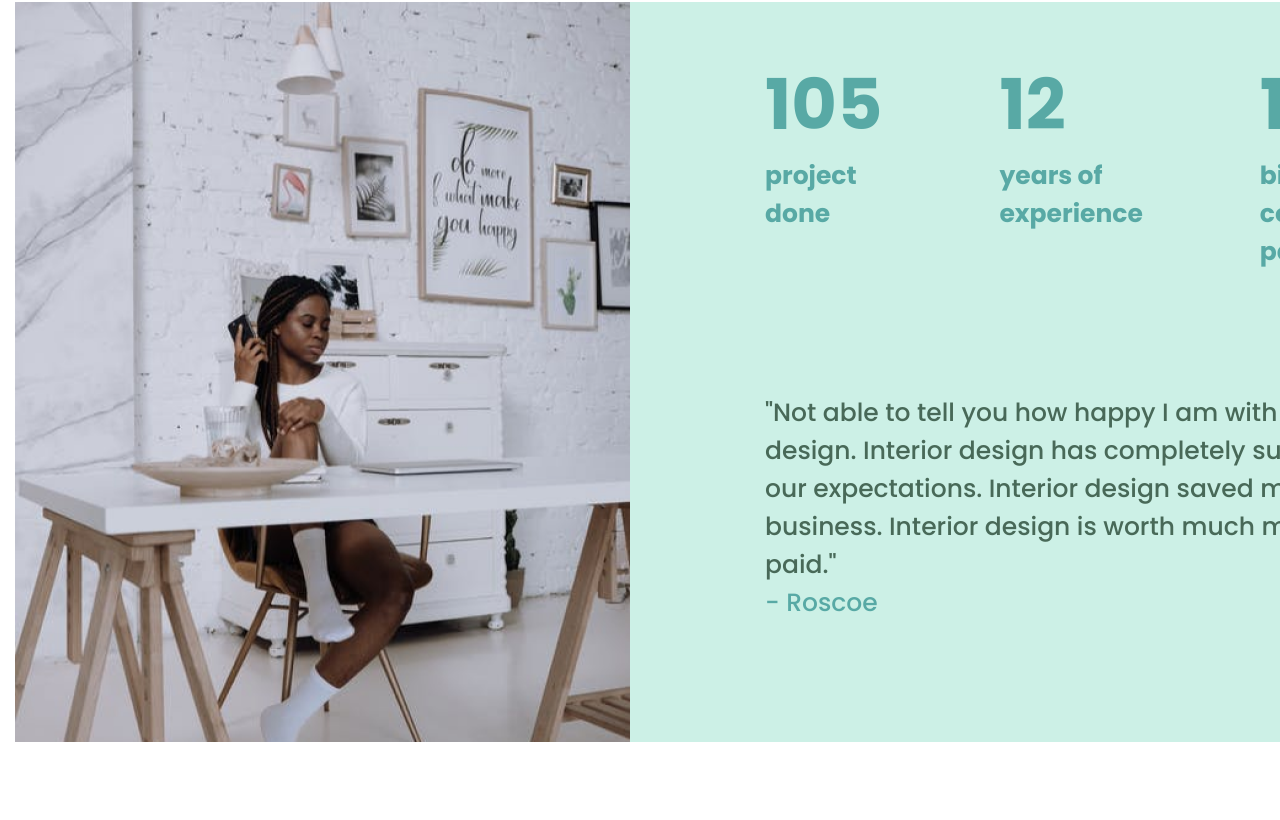
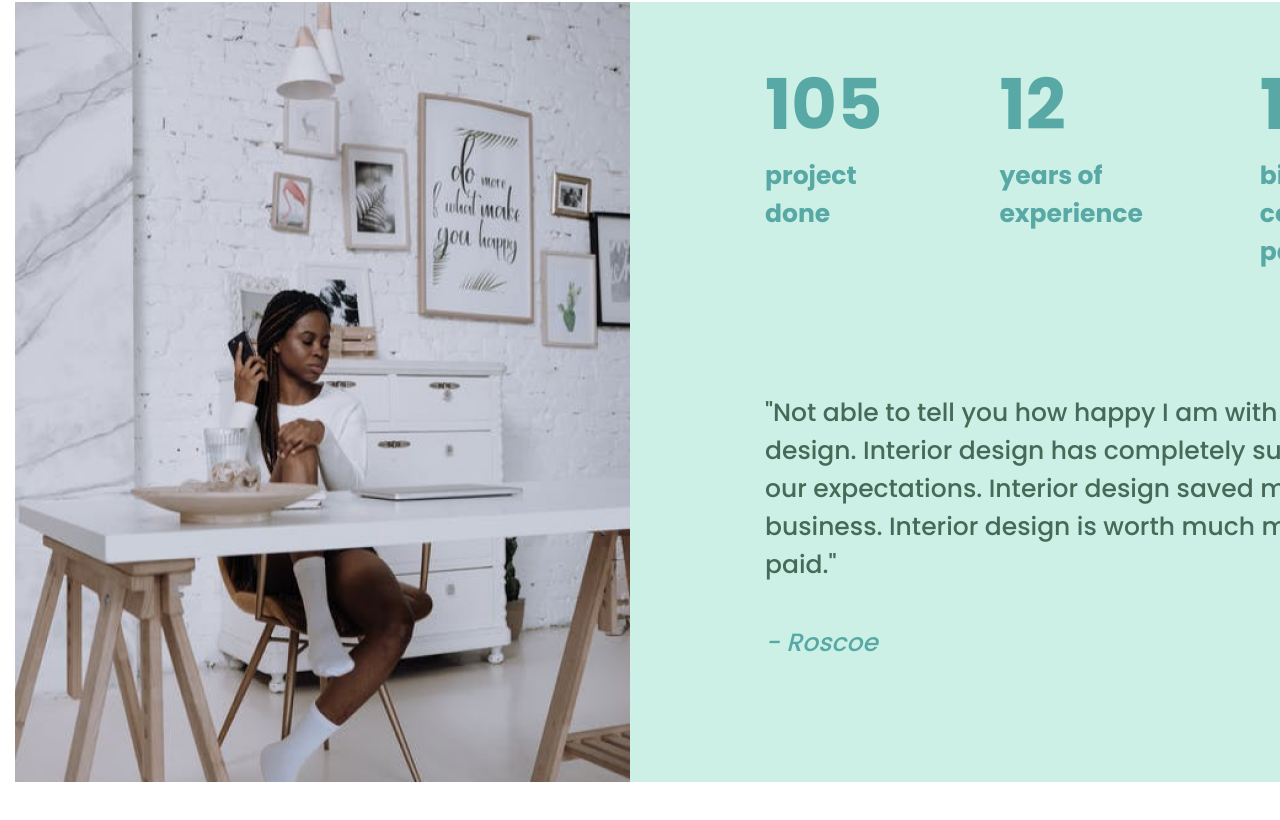
Before and after one commit to Sergey5471/LocusDesign_landing, a website: page src/pug/index.pug in a window 1280 px wide. Shown: the part 4834-5654 px from the top of the page. Drawn offline with nearby package versions, Linux system fonts and the light colour scheme; files that its build step writes are made by us from their sources; files whose address does not match are found by name.

Commit message:
add section

```diff
--- a/src/assets/scss/components/testimonials.scss
+++ b/src/assets/scss/components/testimonials.scss
@@ -59,6 +59,9 @@
 	}
 
 	&__text span {
+		display: block;
+		padding-top: 40px;
 		color: #58A9A5;
+		font-style: italic;
 	}
 }
```
Also changed, not shown: build/assets/css/app.css.
